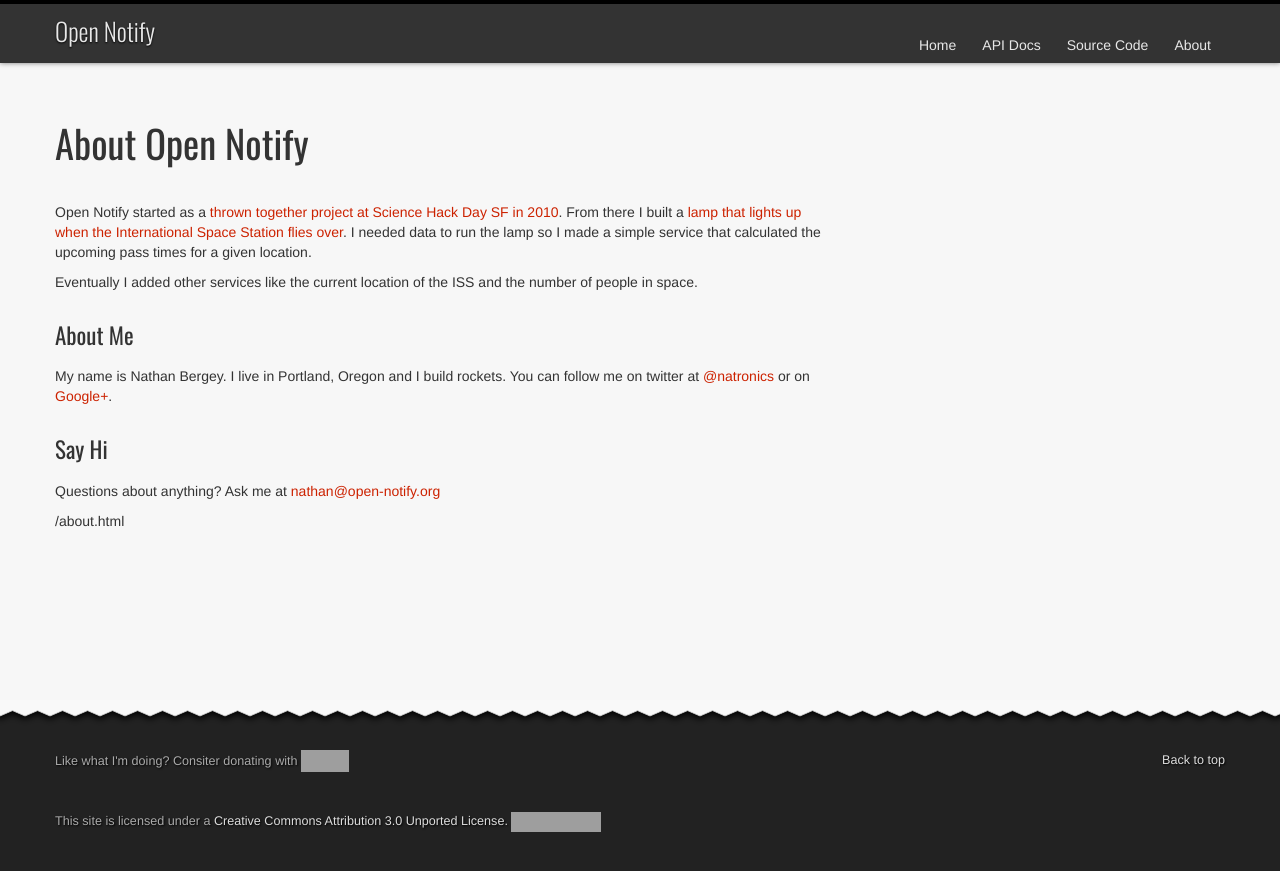
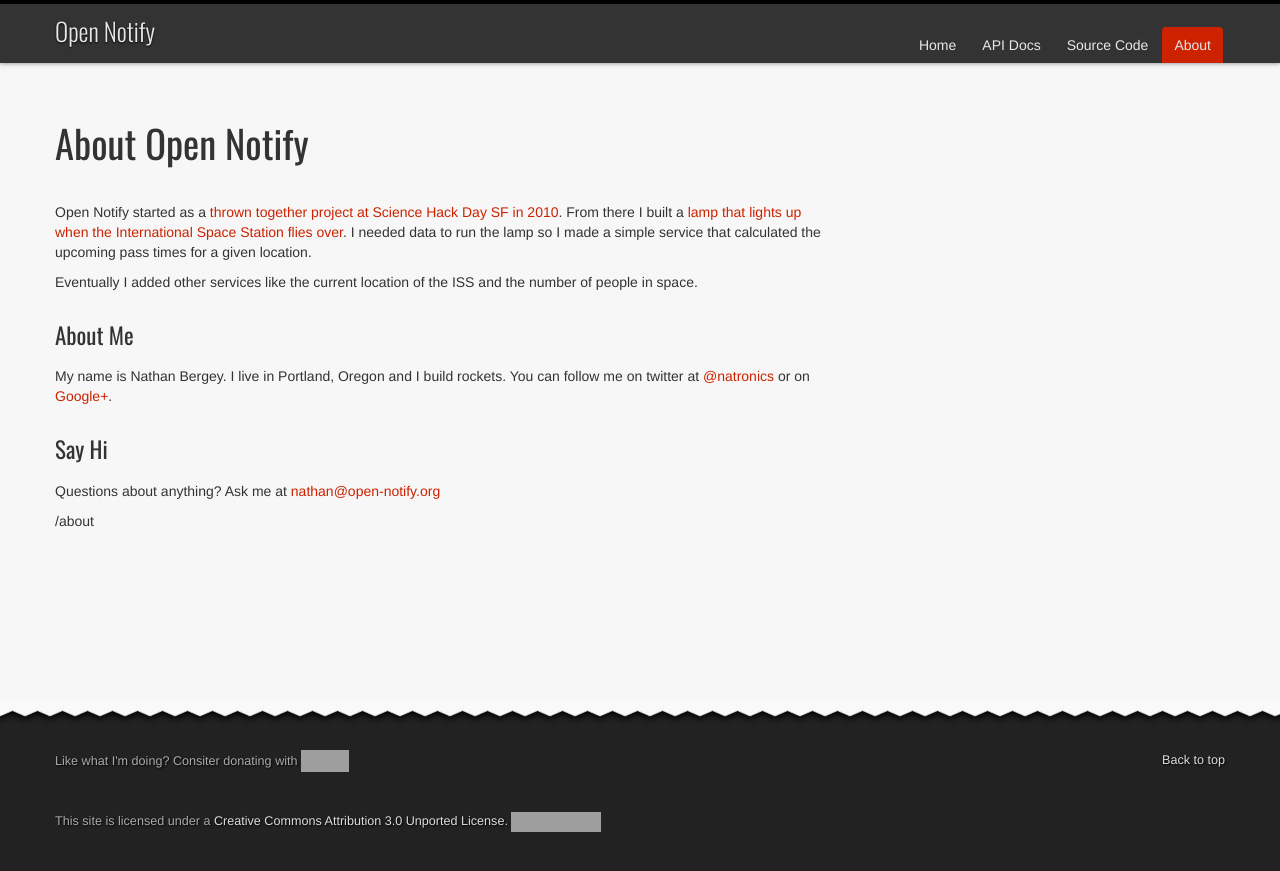
Before and after one commit to open-notify/open-notify.github.com, a Jekyll site: the page built from about.markdown, in a window 1280 px wide. Shown: the top 871 px of the page. Built offline with Jekyll 4.4.1, drawn with Linux system fonts in a browser that asks for light colours; grey boxes are pictures that could not be loaded.

Commit message:
jekyll page detection fix

```diff
--- a/_layouts/default.html
+++ b/_layouts/default.html
@@ -15,12 +15,7 @@
    <h1><a href="/">Open Notify</a></h1>
    <ul id="navigation" class="nav nav-tabs">
     {% for link in site.navigation %}
-      {% assign current = nil %}
-      {% if page.url == link.url or page.layout == link.layout %}
-        {% assign current = 'active' %}
-      {% endif %}
-
-      <li class="{{ current }}">
+      <li {% if page.url == link.url or page.layout == link.layout %}class="active"{% endif %}>
         <a href="{{ link.url }}">{{ link.text }}</a>
       </li>
     {% endfor %}
--- a/about.markdown
+++ b/about.markdown
@@ -1,5 +1,6 @@
 ---
 layout: default
+permalink: about
 title: Open Notify -- About
 ---
 
--- a/index.markdown
+++ b/index.markdown
@@ -1,5 +1,6 @@
 ---
 layout: default
+permalink: /
 title: Open Notify
 ---
 
```
